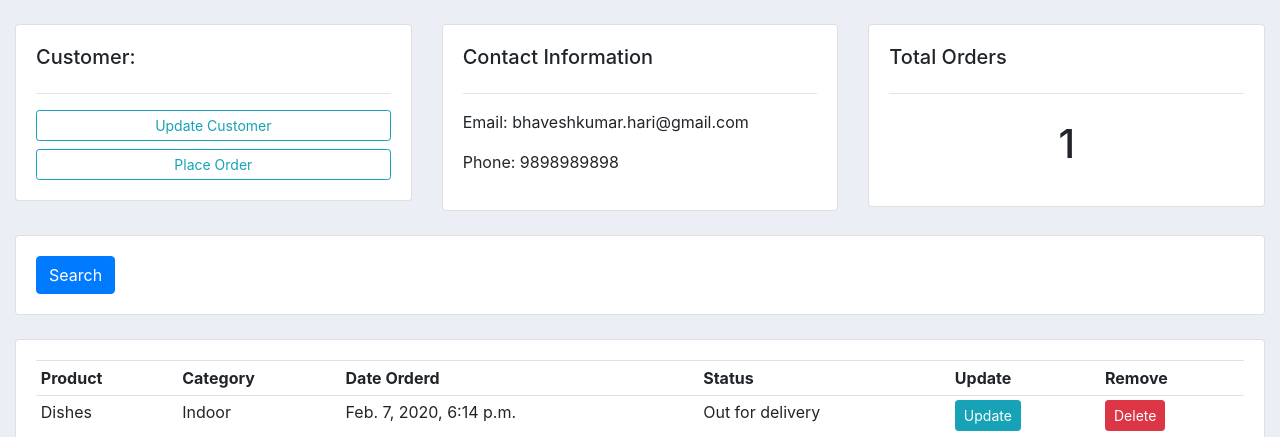
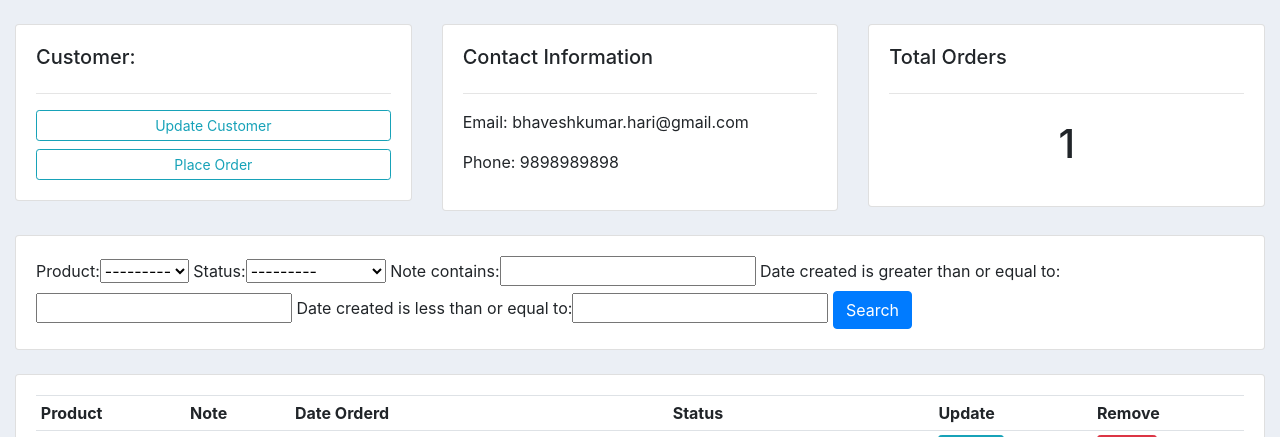
Before and after one commit to bhaveshkumarhari/crm, a Django app: page /customer/1/ in a window 1280 px wide. Shown: the part 59-496 px from the top of the page. Run offline with Django 3.2, Linux system fonts and the light colour scheme; data comes from the database, SQL or seed files in the repository; both versions use the stored data as it was after the commit; some libraries are stand-ins or nearby versions.

Commit message:
Filter form table search

```diff
--- /dev/null
+++ b/accounts/filters.py
@@ -0,0 +1,17 @@
+import django_filters
+from django_filters import DateFilter, CharFilter
+
+from .models import *
+
+class OrderFilter(django_filters.FilterSet):
+    # Date created is greater than or equal to
+    start_date = DateFilter(field_name="date_created", lookup_expr='gte')
+    # Date created is less than or equal to
+    end_date = DateFilter(field_name="date_created", lookup_expr='lte')
+    # Note filter with ignoring case sensitivity
+    note = CharFilter(field_name="note", lookup_expr='icontains')
+
+    class Meta:
+        model = Order
+        fields = '__all__'
+        exclude = ['customer', 'date_created']
--- a/accounts/models.py
+++ b/accounts/models.py
@@ -43,6 +43,7 @@ class Order(models.Model):
     product = models.ForeignKey(Product, null=True, on_delete = models.SET_NULL)
     date_created = models.DateTimeField(auto_now_add=True, null=True)
     status = models.CharField(max_length=200, null=True, choices=STATUS)
+    note = models.CharField(max_length=1000, null=True)
 
     def __str__(self):
         return self.product.name
--- a/accounts/templates/accounts/customer.html
+++ b/accounts/templates/accounts/customer.html
@@ -39,7 +39,7 @@
 	<div class="col">
 		<div class="card card-body">
 			<form method="get">
-
+				{{ myFilter.form }}
 		    <button class="btn btn-primary" type="submit">Search</button>
 		  </form>
 		</div>
@@ -54,7 +54,7 @@
 			<table class="table table-sm">
 				<tr>
 					<th>Product</th>
-					<th>Category</th>
+					<th>Note</th>
 					<th>Date Orderd</th>
 					<th>Status</th>
 					<th>Update</th>
@@ -65,7 +65,7 @@
 
 				<tr>
 					<td>{{ order.product }}</td>
-					<td>{{ order.product.category }}</td>
+					<td>{{ order.note }}</td>
 					<td>{{ order.date_created }}</td>
 					<td>{{ order.status }}</td>
 					<td><a class="btn btn-sm btn-info" href="{% url 'update_order' order.id %}">Update</a></td>
--- a/accounts/views.py
+++ b/accounts/views.py
@@ -2,17 +2,20 @@ from django.shortcuts import render, redirect
 from django.http import HttpResponse
 from django.forms import inlineformset_factory
 
-# Create your views here.
 from .models import *
 from .forms import OrderForm
+from .filters import OrderFilter
 
 def home(request):
-    orders = Order.objects.all()
-    customers = Customer.objects.all()
 
+    orders = Order.objects.all() # Get all the orders
+    customers = Customer.objects.all() # Get all the customers
+
+    # Count total customers and orders.
     total_customers = customers.count()
     total_orders = orders.count()
 
+    # Filter Delivered and Pending Orders and count.
     delivered = orders.filter(status='Delivered').count()
     pending = orders.filter(status='Pending').count()
 
@@ -23,55 +26,82 @@ def home(request):
     return render(request, 'accounts/dashboard.html', context)
 
 def products(request):
-    products = Product.objects.all()
+    products = Product.objects.all() # Get all the products
 
     return render(request, 'accounts/products.html', {'products':products})
 
 def customer(request, pk_test):
+    # Get specific customer with customer id
     customer = Customer.objects.get(id=pk_test)
 
+    # Get orders from specific customer and count.
     orders = customer.order_set.all()
     order_count = orders.count()
 
-    context = {'customer': customer, 'orders': orders, 'order_count': order_count}
+    # Fiter Order Table from fields
+    myFilter = OrderFilter(request.GET, queryset=orders)
+    orders = myFilter.qs
+    #---------------------------------
+
+    context = {'customer': customer, 'orders': orders,
+    'order_count': order_count, 'myFilter': myFilter}
     return render(request, 'accounts/customer.html', context)
 
 def createOrder(request, pk):
+    """
+    Create New Single Order
+
+	form = OrderForm()
+	if request.method == 'POST':
+		form = OrderForm(request.POST)
+		if form.is_valid():
+			form.save()
+			return redirect('/')
+
+	context = {'form':form}
+    return render(request, 'accounts/order_form.html', context)
+    """
+
+    # Create New Multiple Orders
     OrderFormSet = inlineformset_factory(Customer, Order, fields=('product','status'), extra=10)
     customer = Customer.objects.get(id=pk)
     formset = OrderFormSet(queryset=Order.objects.none(),instance=customer)
-    #form = OrderForm(initial={'customer':customer})
     if request.method == 'POST':
-        #form = OrderForm(request.POST)
         formset = OrderFormSet(request.POST, instance=customer)
         if formset.is_valid():
             formset.save()
             return redirect('/')
+    #-----------------------------------
 
     context = {'formset':formset}
     return render(request, 'accounts/order_form.html', context)
 
 def updateOrder(request, pk):
-
+    # Get specific order with order id
     order = Order.objects.get(id=pk)
+    # Fill specific order instances in Form
     form = OrderForm(instance=order)
 
+    # Update specific order instances.
     if request.method == 'POST':
         form = OrderForm(request.POST, instance=order)
         if form.is_valid():
             form.save()
             return redirect('/')
+    #------------------------------------
 
     context = {'form':form}
     return render(request, 'accounts/order_form.html', context)
 
 def deleteOrder(request, pk):
-
+    # Get specific order with order id
     order = Order.objects.get(id=pk)
 
+    # Delete order if submit button is clicked.
     if request.method == "POST":
         order.delete()
         return redirect('/')
+    #--------------------------------------
 
     context = {'item':order}
     return render(request, 'accounts/delete.html', context)
--- a/crm/settings.py
+++ b/crm/settings.py
@@ -39,6 +39,8 @@ INSTALLED_APPS = [
     'django.contrib.staticfiles',
 
     'accounts',
+
+    'django_filters',
 ]
 
 MIDDLEWARE = [
```
Also changed, not shown: accounts/migrations/0008_order_note.py (added), db.sqlite3.
